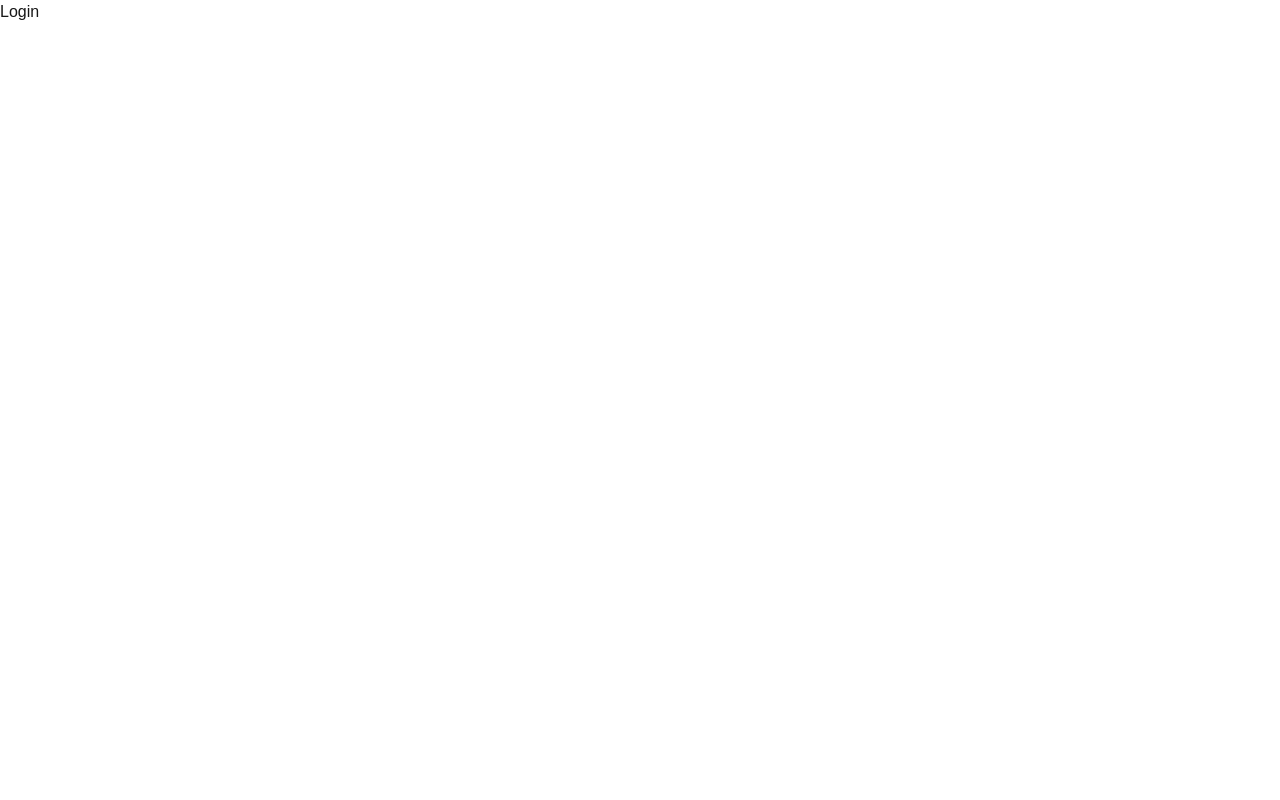
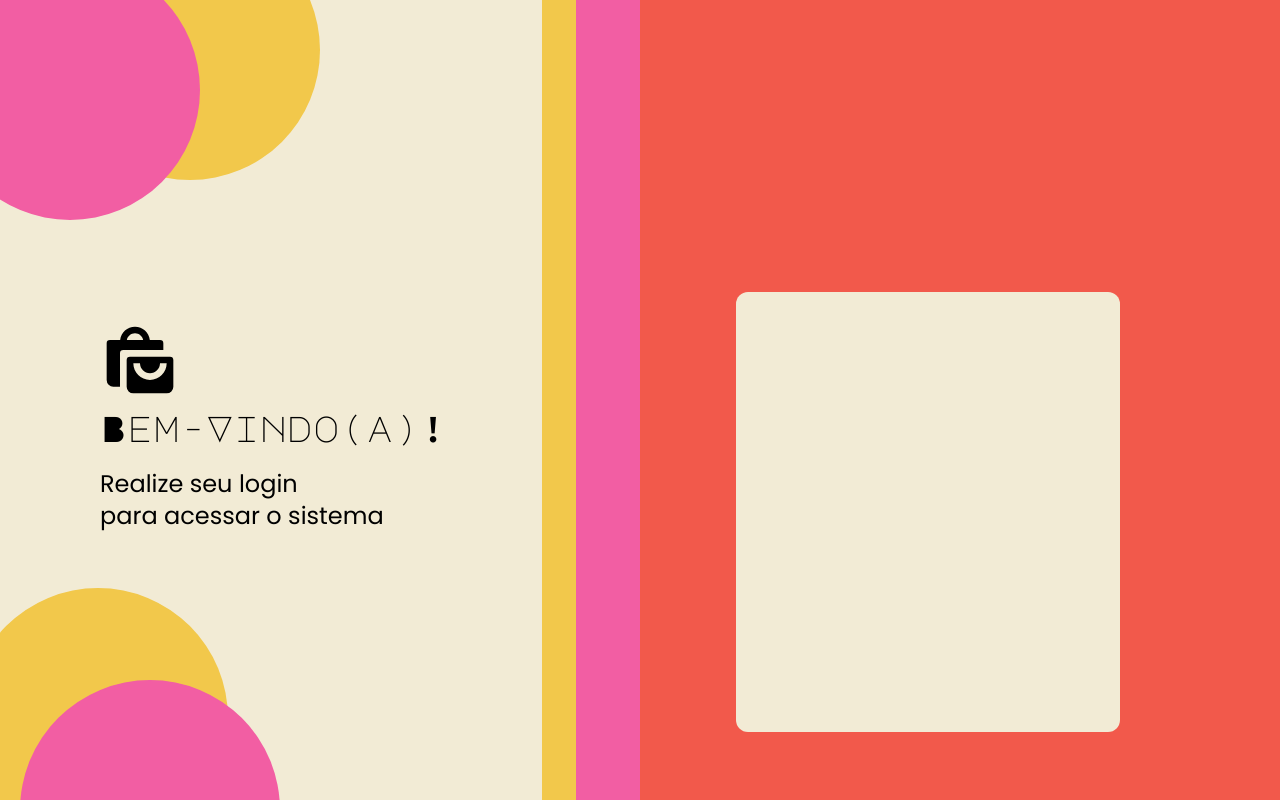
Before and after one commit to SahhMachado/LaCasaRosa, a Next.js app in the folder lacasa-rosa/: page /login in a window 1280 px wide. Built offline with nearby package versions, Linux system fonts and the light colour scheme.

Commit message:
Update: alterada a página de login e criados os componentes que serão utilizados por ela

```diff
--- a/lacasa-rosa/app/(acesso)/login/page.tsx
+++ b/lacasa-rosa/app/(acesso)/login/page.tsx
@@ -1,5 +1,36 @@
+import { BiSolidShoppingBags } from "react-icons/bi";
+import { Poppins } from "next/font/google";
+import { Major_Mono_Display } from "next/font/google";
+import AuthCirclesTop from "@/app/components/authcircles-top";
+import AuthCirclesBottom from "@/app/components/authcircles-bottom";
+import AuthBackgroundStripes from "@/app/components/authbackground-stripes";
+import Card from "@/app/components/card";
+
+const poppins = Poppins({
+  subsets: ["latin"],
+  weight: ["400", "500", "700"],
+});
+
+const majorMono = Major_Mono_Display({
+  subsets: ["latin"],
+    weight: "400",
+});
+
+
 export default function Login() {
     return(
-        <div>Login</div>
+        <div className="w-screen h-screen relative flex flex-col bg-[#F2EBD5] text-black">
+            <AuthCirclesTop />
+
+            <div className={poppins.className + " ml-25 mt-80"}>
+                <BiSolidShoppingBags size={80}/>
+                <h1 className={majorMono.className + " text-4xl mt-2 mb-5"}>Bem-Vindo(a)!</h1>
+                <h2 className="text-2xl">Realize seu login <br /> para acessar o sistema</h2>
+            </div>
+
+            <Card />
+            <AuthBackgroundStripes />
+            <AuthCirclesBottom />
+        </div>
     )
 }
--- /dev/null
+++ b/lacasa-rosa/app/components/authbackground-stripes.tsx
@@ -0,0 +1,9 @@
+export default function AuthBackgroundStripes() {
+    return(
+        <div>
+            <div className="bg-[#F2594B] w-[55%] h-full absolute right-0 top-0"></div>
+            <div className="bg-[#F2C84B] w-15 h-full absolute right-[53%] top-0"></div>
+            <div className="bg-[#F25EA3] w-16 h-full absolute right-[50%] top-0"></div>
+        </div>
+    )
+}
--- /dev/null
+++ b/lacasa-rosa/app/components/authcircles-bottom.tsx
@@ -0,0 +1,8 @@
+export default function AuthCirclesBottom() {
+    return(
+        <div className="relative flex-1 overflow-hidden">
+            <div className="bg-[#F2C84B] w-65 h-65 rounded-full absolute -bottom-12 -left-8"></div>
+            <div className="bg-[#F25EA3] w-65 h-65 rounded-full absolute -bottom-35 left-5"></div>
+        </div>
+    )
+}
--- /dev/null
+++ b/lacasa-rosa/app/components/authcircles-top.tsx
@@ -0,0 +1,8 @@
+export default function AuthCirclesTop() {
+    return(
+        <div className="relative">
+            <div className="bg-[#F2C84B] w-65 h-65 rounded-full absolute  -top-20 left-15"></div>
+            <div className="bg-[#F25EA3] w-65 h-65 rounded-full absolute -top-10 -left-15"></div>
+        </div>
+    )
+}
--- /dev/null
+++ b/lacasa-rosa/app/components/card.tsx
@@ -0,0 +1,7 @@
+export default function Card() {
+    return(
+        <div className="relative z-10">
+            <div className="bg-[#F2EBD5] w-[30%] h-110 rounded-xl absolute right-40 -top-60"></div>
+        </div>
+    )
+}
--- a/lacasa-rosa/package.json
+++ b/lacasa-rosa/package.json
@@ -11,7 +11,8 @@
   "dependencies": {
     "next": "16.2.6",
     "react": "19.2.4",
-    "react-dom": "19.2.4"
+    "react-dom": "19.2.4",
+    "react-icons": "^5.6.0"
   },
   "devDependencies": {
     "@tailwindcss/postcss": "^4",
```
Also changed, not shown: 1 other file (tests, documents, lock files or other folders).
